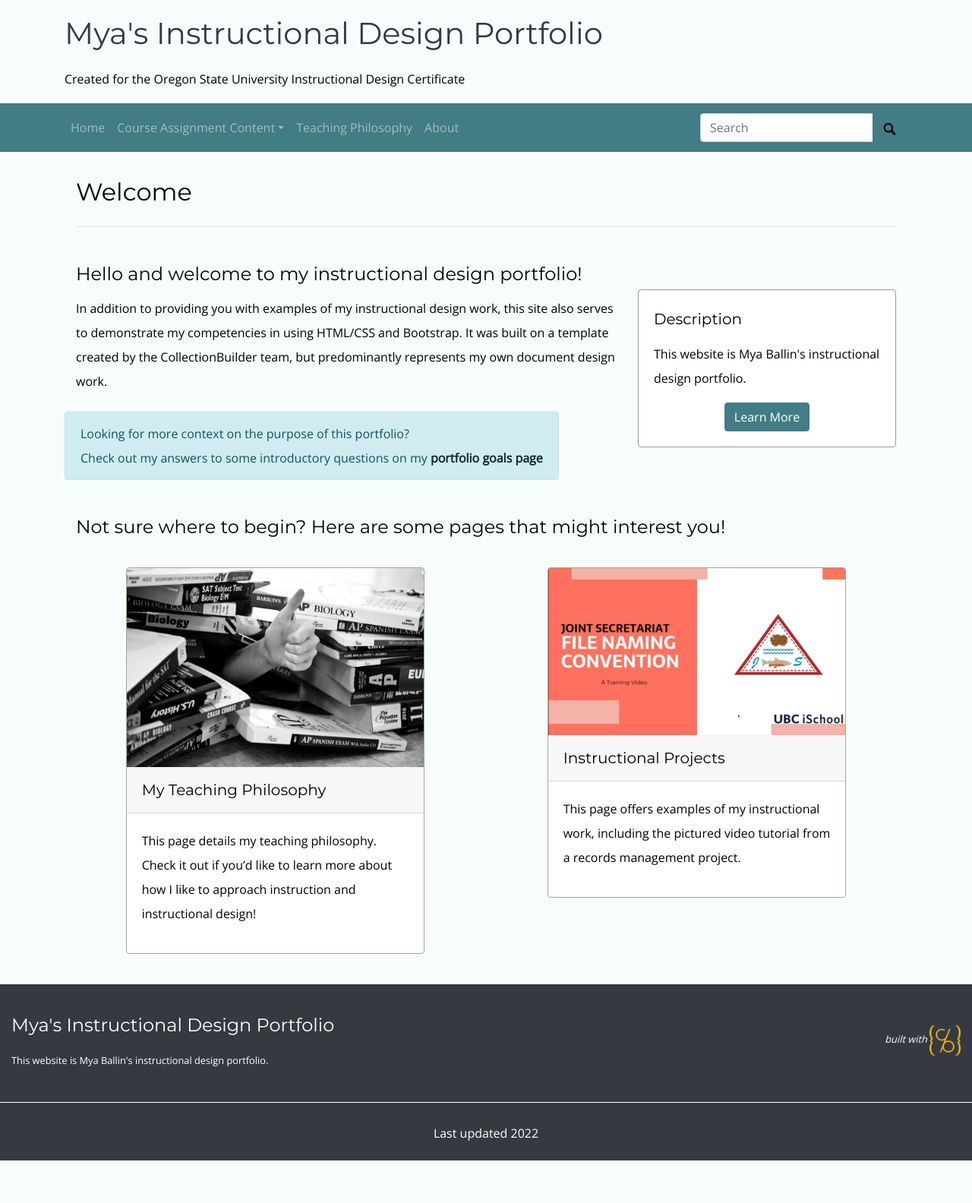
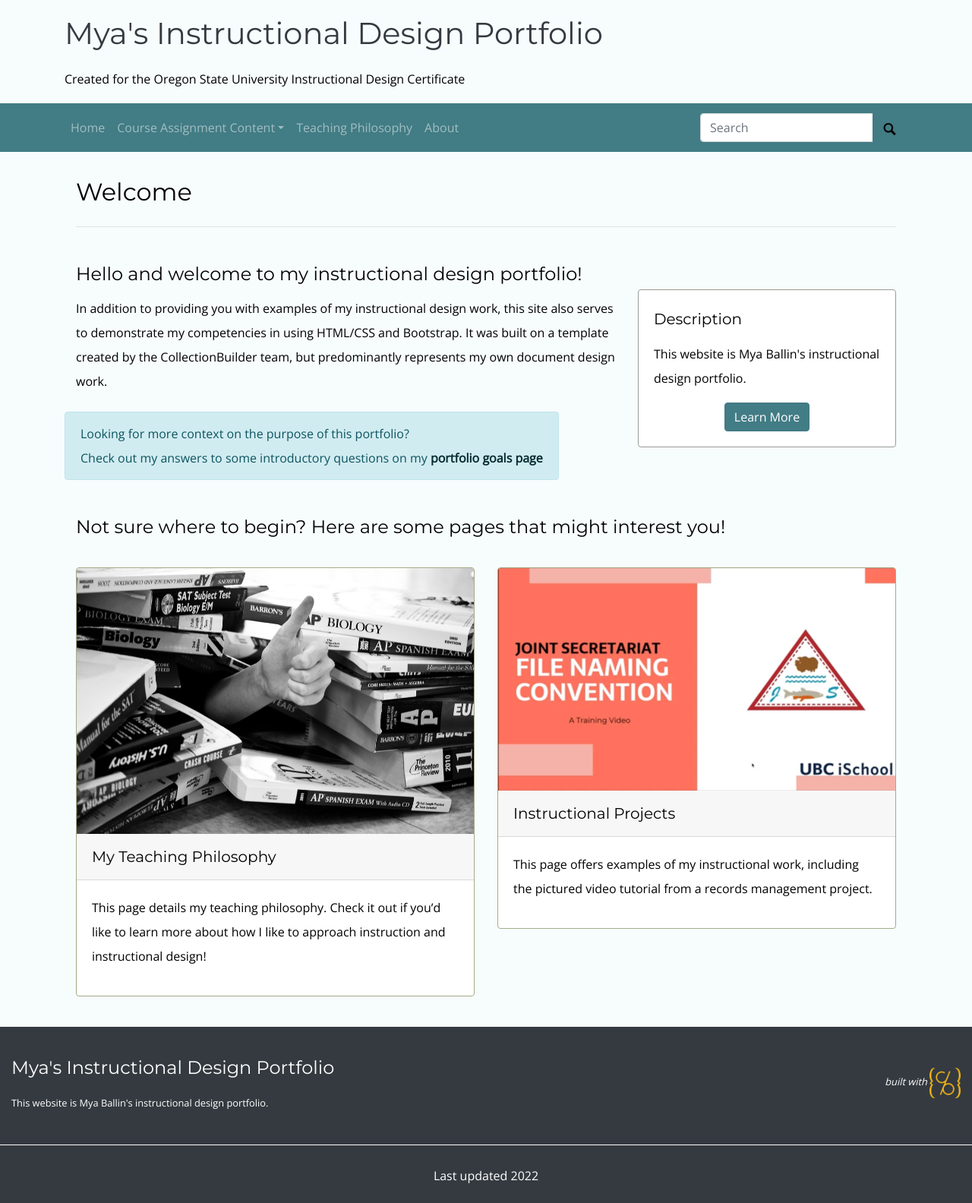
Before and after one commit to mxballin/instructional-design, a Jekyll site: the page built from index.md, in a window 1280 px wide. Shown: the whole page at 76% size. Built offline with Jekyll 4.4.1, drawn with Linux system fonts in a browser that asks for light colours; some web fonts are replaced; before the commit the page ends 1528 px from its top, so only the background shows below that.

Commit message:
Update home-infographic.html

```diff
--- a/_layouts/home-infographic.html
+++ b/_layouts/home-infographic.html
@@ -25,10 +25,10 @@ layout: page
       <h4>Not sure where to begin?  Here are some pages that might interest you!</h4>
     <div class="row">
         <div class="col md-6 pt-4">
-             {% include feature/card.html header="My Teaching Philosophy" text="This page details my teaching philosophy. Check it out if you'd like to learn more about how I like to approach instruction and instructional design!" objectid="research017" width="75" centered=true %}
+             {% include feature/card.html header="My Teaching Philosophy" text="This page details my teaching philosophy. Check it out if you'd like to learn more about how I like to approach instruction and instructional design!" objectid="research017" width="100" centered=true %}
         </div>
         <div class="col md-6 pt-4">
-             {% include feature/card.html header="Instructional Projects" text="This page offers examples of my instructional work, including the pictured video tutorial from a records management project. " objectid="research018" width="75" centered=true %}
+             {% include feature/card.html header="Instructional Projects" text="This page offers examples of my instructional work, including the pictured video tutorial from a records management project. " objectid="research018" width="100" centered=true %}
          </div>
      </div>
  </div>
```
